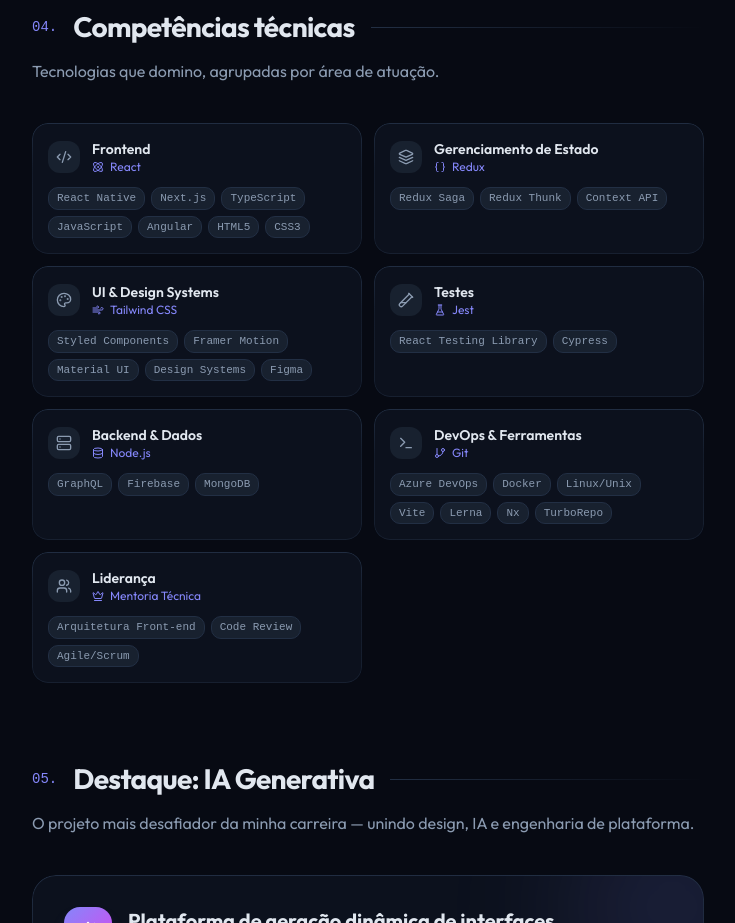
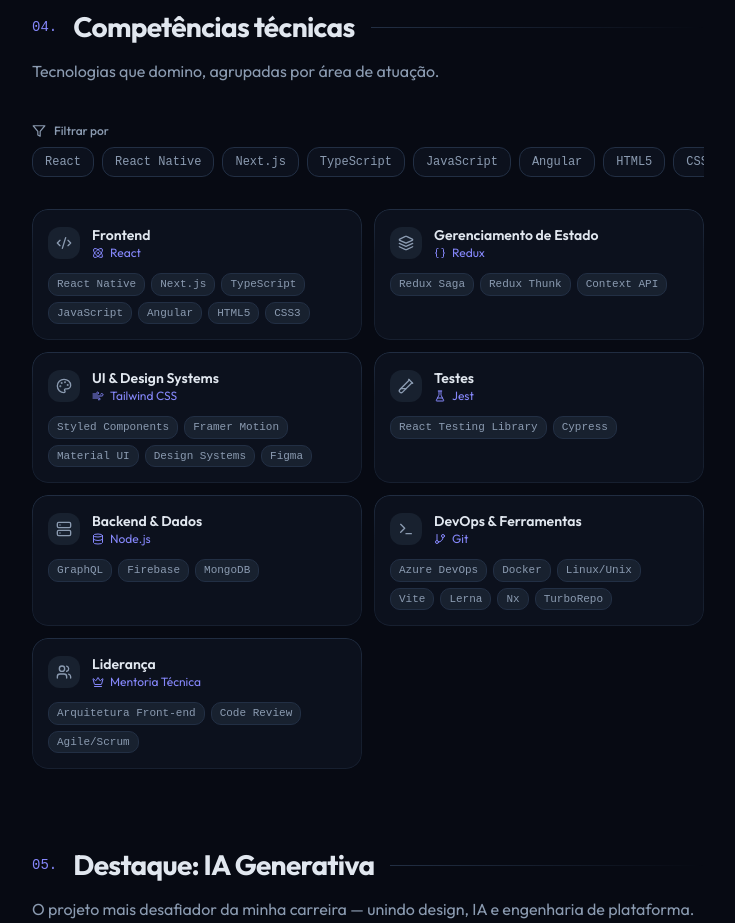
Before and after one commit to guiguetz/personal-website, a React (Vite) app: page / in a window 1280 px wide. Shown: the part 3660-4583 px from the top of the page, without its empty margins (416-1151 px from the left). Built offline with nearby package versions, Linux system fonts and the light colour scheme; no server answers; the database is empty.

Commit message:
feat: wire TechFilter in SkillsSection

```diff
--- a/src/components/SkillsSection.tsx
+++ b/src/components/SkillsSection.tsx
@@ -1,3 +1,4 @@
+import { useState } from 'react';
 import {
   Code2,
   Atom,
@@ -15,6 +16,7 @@ import {
   Crown,
 } from 'lucide-react';
 import { SectionHeading } from './SectionHeading';
+import { TechFilter } from './TechFilter';
 import { useReveal } from '@/hooks/useReveal';
 import { useI18n } from '@/i18n/I18nContext';
 
@@ -24,16 +26,41 @@ const mainIcons = [Atom, Braces, Wind, FlaskConical, Database, GitBranch, Crown]
 export function SkillsSection() {
   const { t } = useI18n();
   const { ref, shown } = useReveal<HTMLDivElement>();
+  const allTech = t.skills.categories.flatMap((c) => [c.main, ...c.items]);
+  const technologies = [...new Set(allTech)];
+  const [activeFilters, setActiveFilters] = useState<string[]>([]);
+
+  const toggleFilter = (tech: string) =>
+    setActiveFilters((prev) =>
+      prev.includes(tech) ? prev.filter((t) => t !== tech) : [...prev, tech],
+    );
+
+  const filteredCategories =
+    activeFilters.length === 0
+      ? t.skills.categories
+      : t.skills.categories
+          .map((cat) => ({
+            ...cat,
+            items: [cat.main, ...cat.items].filter((s) => activeFilters.includes(s)),
+          }))
+          .filter((cat) => cat.items.length > 0);
 
   return (
     <section id="skills" className="mb-20">
       <SectionHeading number="04" title={t.skills.title} description={t.skills.description} />
 
+      <TechFilter
+        technologies={technologies}
+        activeFilters={activeFilters}
+        onToggle={toggleFilter}
+        onClear={() => setActiveFilters([])}
+      />
+
       <div
         ref={ref}
         className={`reveal-children grid gap-3 sm:grid-cols-2 ${shown ? 'reveal-shown' : ''}`}
       >
-        {t.skills.categories.map((cat, index) => {
+        {filteredCategories.map((cat, index) => {
           const CategoryIcon = categoryIcons[index] ?? Code2;
           const MainIcon = mainIcons[index] ?? Code2;
           return (
--- /dev/null
+++ b/src/components/TechFilter.tsx
@@ -0,0 +1,70 @@
+import { Filter, X } from 'lucide-react';
+import { useI18n } from '@/i18n/I18nContext';
+
+interface TechFilterProps {
+  technologies: string[];
+  activeFilters: string[];
+  onToggle: (tech: string) => void;
+  onClear: () => void;
+}
+
+const translations = {
+  pt: { filterBy: 'Filtrar por', clear: 'Limpar', all: 'Todos' },
+  en: { filterBy: 'Filter by', clear: 'Clear', all: 'All' },
+} as const;
+
+export function TechFilter({
+  technologies,
+  activeFilters,
+  onToggle,
+  onClear,
+}: TechFilterProps) {
+  const { locale } = useI18n();
+  const t = translations[locale] ?? translations.en;
+  const hasFilters = activeFilters.length > 0;
+
+  return (
+    <div className="mb-6">
+      <div className="mb-2 flex items-center gap-2 text-xs font-medium text-muted-foreground">
+        <Filter className="h-3.5 w-3.5" />
+        <span>{t.filterBy}</span>
+      </div>
+
+      <div
+        role="group"
+        aria-label={t.filterBy}
+        className="flex gap-2 overflow-x-auto pb-2 scrollbar-thin"
+      >
+        {technologies.map((tech) => {
+          const active = activeFilters.includes(tech);
+          return (
+            <button
+              key={tech}
+              type="button"
+              aria-pressed={active}
+              onClick={() => onToggle(tech)}
+              className={`shrink-0 rounded-lg px-3 py-1.5 font-mono text-xs font-medium transition-colors ${
+                active
+                  ? 'bg-primary text-primary-foreground'
+                  : 'border border-border bg-card text-muted-foreground hover:border-primary/40 hover:text-foreground'
+              }`}
+            >
+              {tech}
+            </button>
+          );
+        })}
+
+        {hasFilters && (
+          <button
+            type="button"
+            onClick={onClear}
+            className="flex shrink-0 items-center gap-1 rounded-lg border border-border bg-card px-3 py-1.5 font-mono text-xs font-medium text-muted-foreground transition-colors hover:border-primary/40 hover:text-foreground"
+          >
+            <X className="h-3 w-3" />
+            {t.clear}
+          </button>
+        )}
+      </div>
+    </div>
+  );
+}
```
